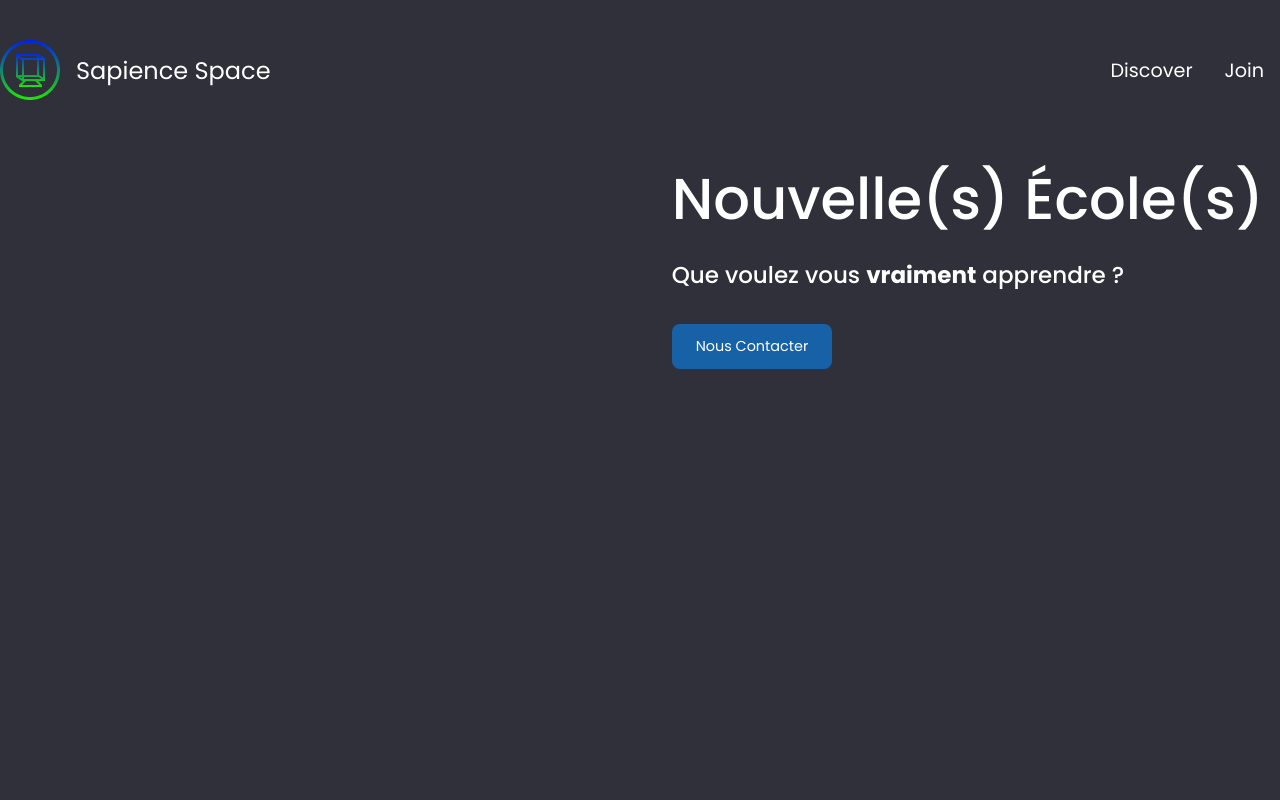
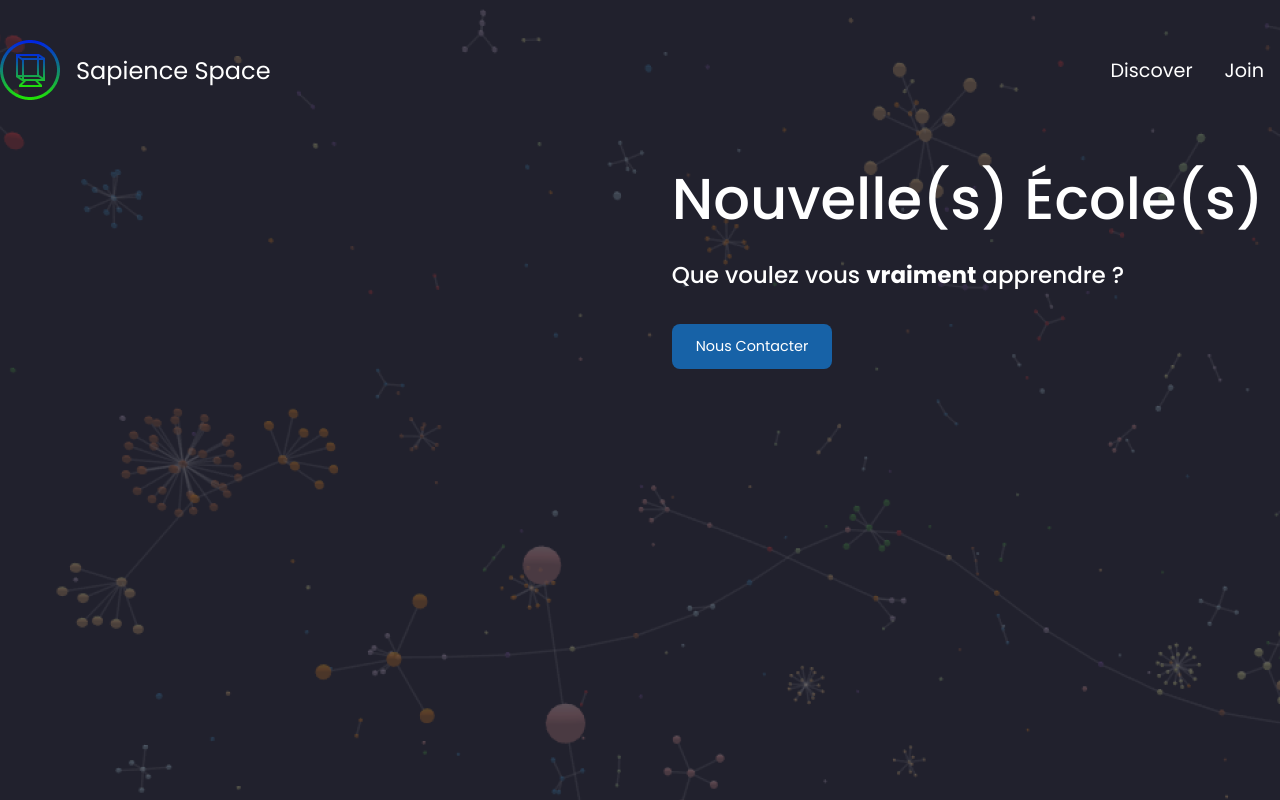
Before and after one commit to SapienceSpace/SapienceSpace.github.io, a plain HTML site: page index.html in a window 1280 px wide. Drawn offline with nearby package versions, Linux system fonts and the light colour scheme; no server answers.

Commit message:
Update styles.css

```diff
--- a/styles/styles.css
+++ b/styles/styles.css
@@ -5,7 +5,7 @@
 }
 
 body {
-  background-image: url(assets/resources/viz.cash.png);
+  background-image: url(../assets/resources/viz.cash.png);
   padding: 0;
   margin: 0;
   background-color: #2F303A;
```
